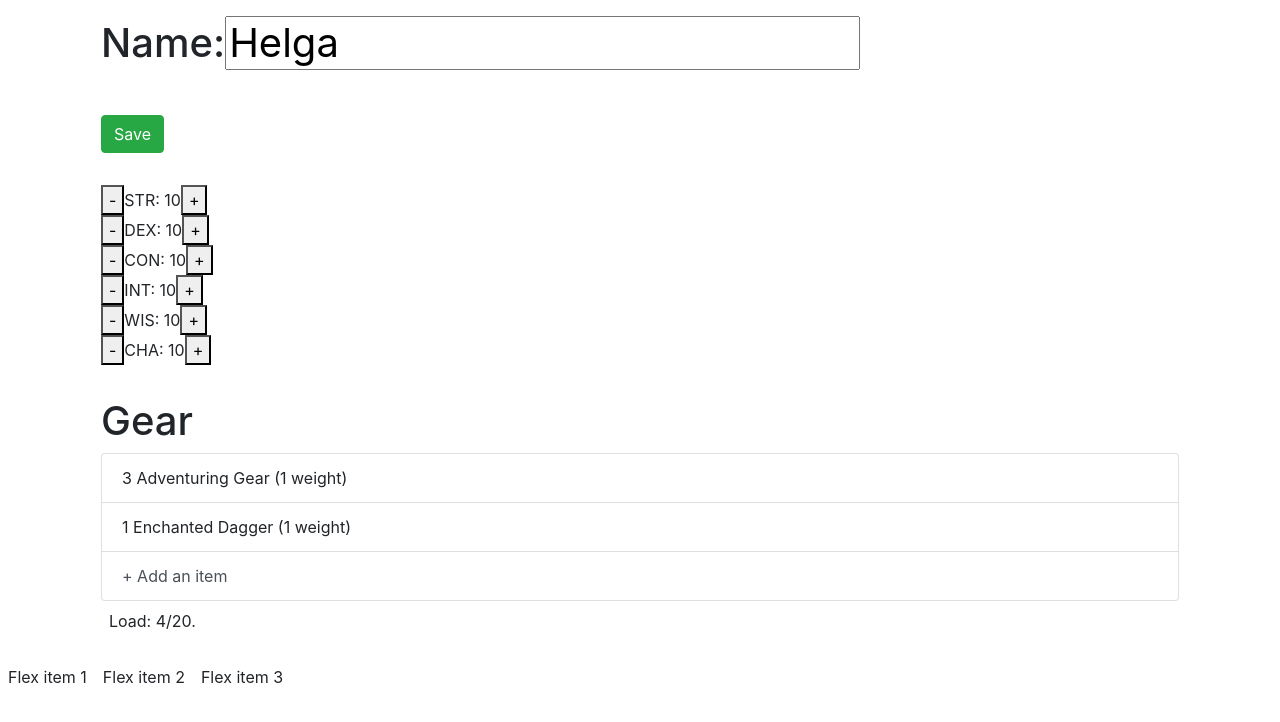
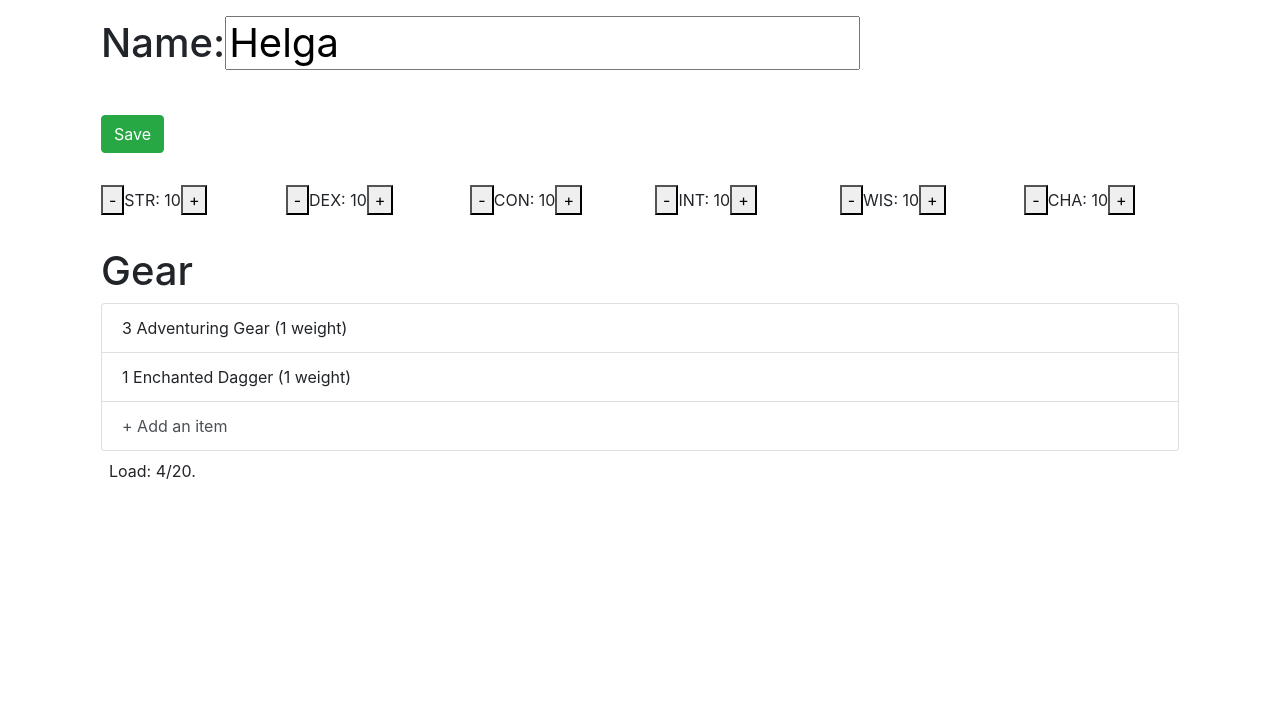
Before and after one commit to robsigler/dw-character-sheet, a React (Create React App) app: page / in a window 1280 px wide. Shown: the top 722 px of the page. Built offline with nearby package versions, Linux system fonts and the light colour scheme.

Commit message:
Horizontally align stats

```diff
--- a/public/index.html
+++ b/public/index.html
@@ -11,12 +11,6 @@
         <div id="app"></div>
     </div>
 
-    <div class="d-flex flex-row">
-        <div class="p-2">Flex item 1</div>
-        <div class="p-2">Flex item 2</div>
-        <div class="p-2">Flex item 3</div>
-    </div>
-
     <!-- Dependencies -->
     <link rel="stylesheet" href="https://stackpath.bootstrapcdn.com/bootstrap/4.2.1/css/bootstrap.min.css"
         integrity="sha384-GJzZqFGwb1QTTN6wy59ffF1BuGJpLSa9DkKMp0DgiMDm4iYMj70gZWKYbI706tWS" crossorigin="anonymous">
--- a/src/components/Stats.tsx
+++ b/src/components/Stats.tsx
@@ -26,21 +26,24 @@ export class Stats extends React.Component<StatsProps, {}> {
     renderStat(shortName: string, realName: string, value: number) {
         const text = shortName + ": " + value;
         return (
-        <div>
+            <div className="col-sm">
                 <button onClick={this.modifyStatClick(realName, -1)}>-</button>
                 {text}
                 <button onClick={this.modifyStatClick(realName, 1)}>+</button>
-        </div>);
+            </div>
+        );
     }
 
     render() {
-        return (<div className="p-3">
+        return (
+            <div className="row p-3">
                 {this.renderStat("STR", "strength", this.props.strength)}
                 {this.renderStat("DEX", "dexterity", this.props.dexterity)}
                 {this.renderStat("CON", "constitution", this.props.constitution)}
                 {this.renderStat("INT", "intelligence", this.props.intelligence)}
                 {this.renderStat("WIS", "wisdom", this.props.wisdom)}
                 {this.renderStat("CHA", "charisma", this.props.charisma)}
-        </div>);
+            </div>
+        );
     }
 }
```
Lines whose indentation alone changed are shown as unchanged.
